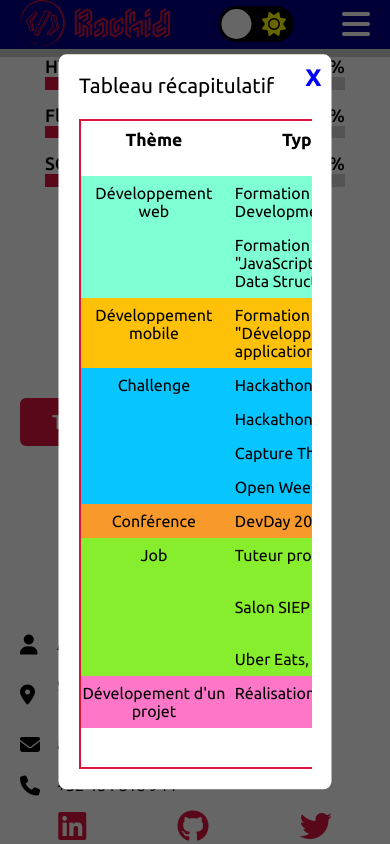
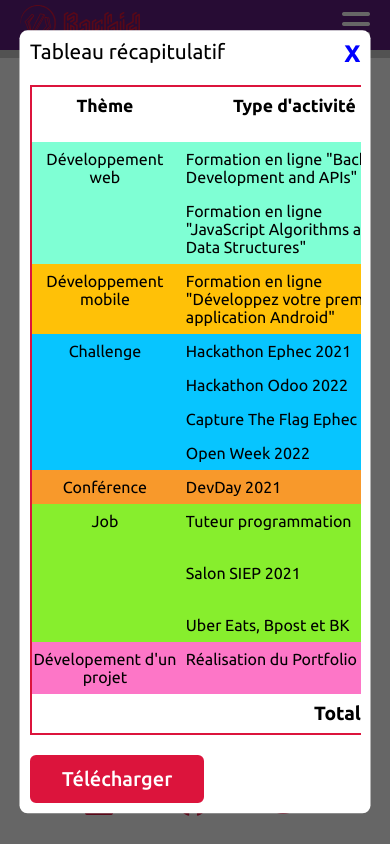
Before and after one commit to Rachiid007/Portfolio, a Vue app: page / in a window 390 px wide. Both pictures are taken after a click on the link "Tableau récapitulatif". Shown: the part 1826-2670 px from the top of the page. Built offline with nearby package versions, Linux system fonts and the light colour scheme.

Commit message:
💩 refactor(responsive): improve responsive navbar

```diff
--- a/package.json
+++ b/package.json
@@ -2,7 +2,7 @@
   "name": "test-pinia",
   "version": "0.0.0",
   "scripts": {
-    "dev": "vite --host",
+    "dev": "vite",
     "build": "vite build",
     "preview": "vite preview --port 4173",
     "lint": "eslint . --ext .vue,.js,.jsx,.cjs,.mjs --fix --ignore-path .gitignore"
--- a/src/assets/main.css
+++ b/src/assets/main.css
@@ -1,4 +1,4 @@
-@import './base.css';
+@import './reset.css';
 
 @import url('https://fonts.googleapis.com/css2?family=Poppins:wght@400;500;600;700&family=Ubuntu:wght@400;500;700&display=swap');
 
--- a/src/components/Contact.vue
+++ b/src/components/Contact.vue
@@ -114,6 +114,7 @@ export default {
 
 #contact-content .right {
   grid-area: form;
+  margin-top: -20px;
 }
 
 #contact-content .text {
@@ -127,7 +128,7 @@ export default {
   all: unset;
   display: flex;
   align-items: flex-start;
-  height: calc(100% - 48px);
+  height: 235px;
   flex-direction: column;
   align-content: space-between;
   justify-content: space-between;
@@ -195,28 +196,35 @@ export default {
 @media screen and (max-width: 768px) {
   #contact-content {
     grid-template-areas: "infos"
-                          "vertical-line"
                           "form";
-    grid-template-rows: 1fr 3px 1fr;
+    grid-template-rows: 1fr 1fr;
     grid-template-columns: 1fr;
     gap: 0;
   }
   #contact-content .left {
     grid-area: infos;
   }
-  #contact-content .right {
-    grid-area: form;
-  }
+
   #contact-infos {
     width: 100%;
   }
 
-  #contact-content #contact-infos {
-    height: 200px;
+  #vertical-line {
+    display: none;
   }
 
-  .right .text {
-    margin-top: 20px;
+  #contact-content #contact-infos {
+    height: 175px;
+    width: max-content;
+    margin: 0 auto;
+  }
+
+  #contact-content .right {
+    grid-area: form;
+  }
+
+  #contact .fields {
+    flex-direction: column;
   }
 }
 </style>
--- a/src/components/Modal.vue
+++ b/src/components/Modal.vue
@@ -41,7 +41,7 @@ export default {
   transform: translate(-50%, -50%);
   background-color: white;
   padding: 20px;
-  width: 70%;
+  width: max-content;
   border-radius: 0.5rem;
 }
 
@@ -82,4 +82,11 @@ export default {
   -webkit-transform: scale(1.9);
   transform: none;
 }
+
+@media (max-width: 768px) {
+  .modal-wrapper {
+    padding: 10px;
+    width: 90%;
+  }
+}
 </style>
--- a/src/components/MyFooter.vue
+++ b/src/components/MyFooter.vue
@@ -28,6 +28,8 @@ footer a:hover {
 }
 
 @media screen and (max-width: 768px) {
-
+  footer p {
+    font-size: 12px;
+  }
 }
 </style>
--- a/src/components/MyHeader.vue
+++ b/src/components/MyHeader.vue
@@ -52,7 +52,7 @@ export default {
         <a @click="toggleActiveMenu" aria-current="page" href="#skills">Skills</a>
         <a @click="toggleActiveMenu" aria-current="page" href="#validations">Validations</a>
         <a @click="toggleActiveMenu" aria-current="page" href="#contact">Contact</a>
-      </nav>
+
       <div id="theme" :class="{ active: isActive }">
           <input
             @change="changeTheme"
@@ -67,6 +67,7 @@ export default {
             <div class="ball"></div>
           </label>
         </div>
+        </nav>
       <i id="bars" @click="toggleActiveMenu" :class="{ active: isActive }" class="fa-solid fa-bars fa-2xl"></i>
     </div>
     <ProgressIndicator id="progress" />
@@ -84,7 +85,7 @@ export default {
 
 /* NAVBAR */
 #header {
-  background-color: darkblue;
+  background-color: #611f82;
   color: white;
   position: fixed; /* sticky */
   top: 0;
@@ -94,9 +95,10 @@ export default {
   transition: all 0.3s ease;
 }
 
-/* #navbar-content {
-  padding: 5px 0;
-} */
+#navbar-content {
+  padding-top: 5px;
+  padding-bottom: 5px;
+}
 
 #header .max-width {
   display: flex;
@@ -174,23 +176,24 @@ export default {
 @media (max-width: 768px) {
   #navbar {
     position: fixed;
-    height: 100vh;
-    width: 100%;
+    height: 100%;
+    width: 100vw;
     left: -100%;
     top: 0;
-    background-color: darkblue;
-    text-align: center;
-    padding-top: 80px;
-    transition: all 0.3s ease;
+    /* background-color: rgb(60, 30, 94); */
+    background: rgb(2,0,36);
+background: linear-gradient(176deg, rgba(2,0,36,0.9587185215883228) 0%, rgba(132,45,175,1) 50%, rgba(0,78,255,1) 100%);
+
+    padding-top: 50px;
+    transition: all 0.7s ease;
     display: flex;
     flex-direction: column;
-    justify-content: space-evenly;
-    align-items: center;
-    column-gap: 0;
+    justify-content: flex-start;
   }
 
   #navbar.active {
-    left: -20%;
+    /* left: -20%; */
+    left: 0;
   }
 
   #navbar a {
@@ -212,10 +215,14 @@ export default {
     align-items: center;
   }
 
+  #myLogo {
+    width: 120px;
+    z-index: 999;
+  }
 
-
-  #myLogo {
-    z-index: 999;
+  #theme {
+    position: absolute;
+    bottom: 5%;
   }
 }
 
--- a/src/components/TableRecap.vue
+++ b/src/components/TableRecap.vue
@@ -137,6 +137,9 @@
             </tr>
         </tfoot>
     </table>
+
+  <a id="download-table-recap" class="button-custom">Télécharger</a>
+
 </div>
 </template>
 
@@ -154,8 +157,7 @@ table {
     min-width: 800px;
     border-collapse: collapse;
     border: 2px solid crimson;
-    margin-left: auto;
-    margin-right: auto;
+    margin: 0 auto 20px auto;
 }
 
 thead tr > th {
```
Also changed, not shown: src/assets/reset.css (renamed from src/assets/base.css), 1 other file (tests, documents, lock files or other folders).
